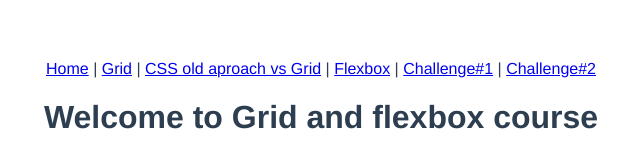
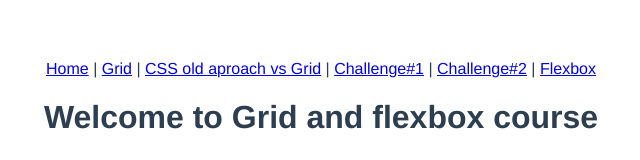
Before and after one commit to naimlatifi5/grid-flexbox-battle, a Vue app in the folder flexbox-grid/: page /csslayouts in a window 1280 px wide. Shown: the top 160 px of the page, without its empty margins (319-959 px from the left). Built offline with nearby package versions, Linux system fonts and the light colour scheme.

Commit message:
fixed meny order

```diff
--- a/flexbox-grid/src/App.vue
+++ b/flexbox-grid/src/App.vue
@@ -3,9 +3,9 @@
      <router-link to="/">Home</router-link> |
       <router-link to="/Grid">Grid</router-link> |
       <router-link to="/CssLayouts">CSS old aproach vs Grid</router-link> |
-      <router-link to="/Flexbox">Flexbox</router-link> |
       <router-link to="/challenge1">Challenge#1</router-link> |
-      <router-link to="/challenge2">Challenge#2</router-link>
+      <router-link to="/challenge2">Challenge#2</router-link> |
+      <router-link to="/Flexbox">Flexbox</router-link>
 
     <router-view/>
   </div>
```
